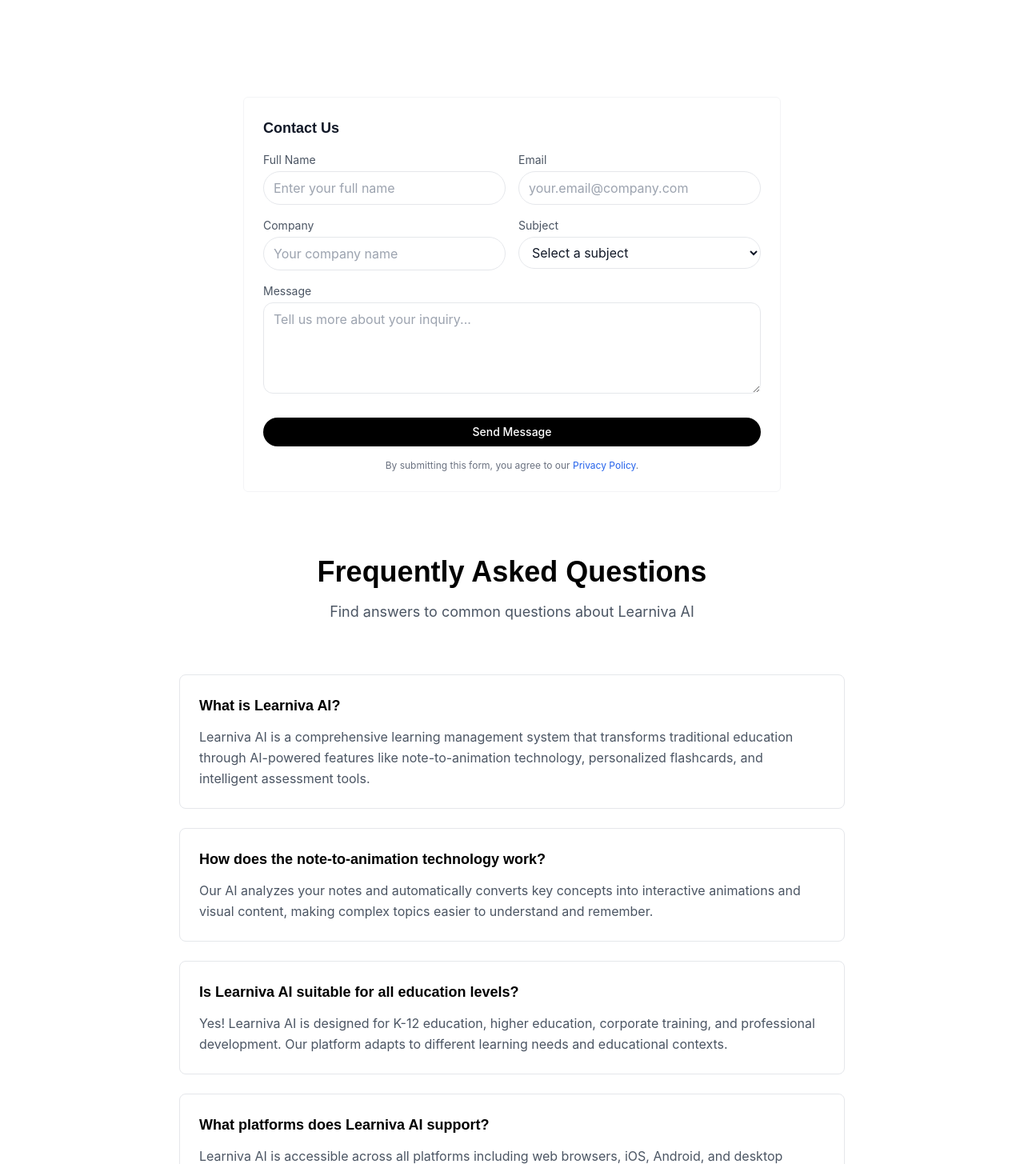
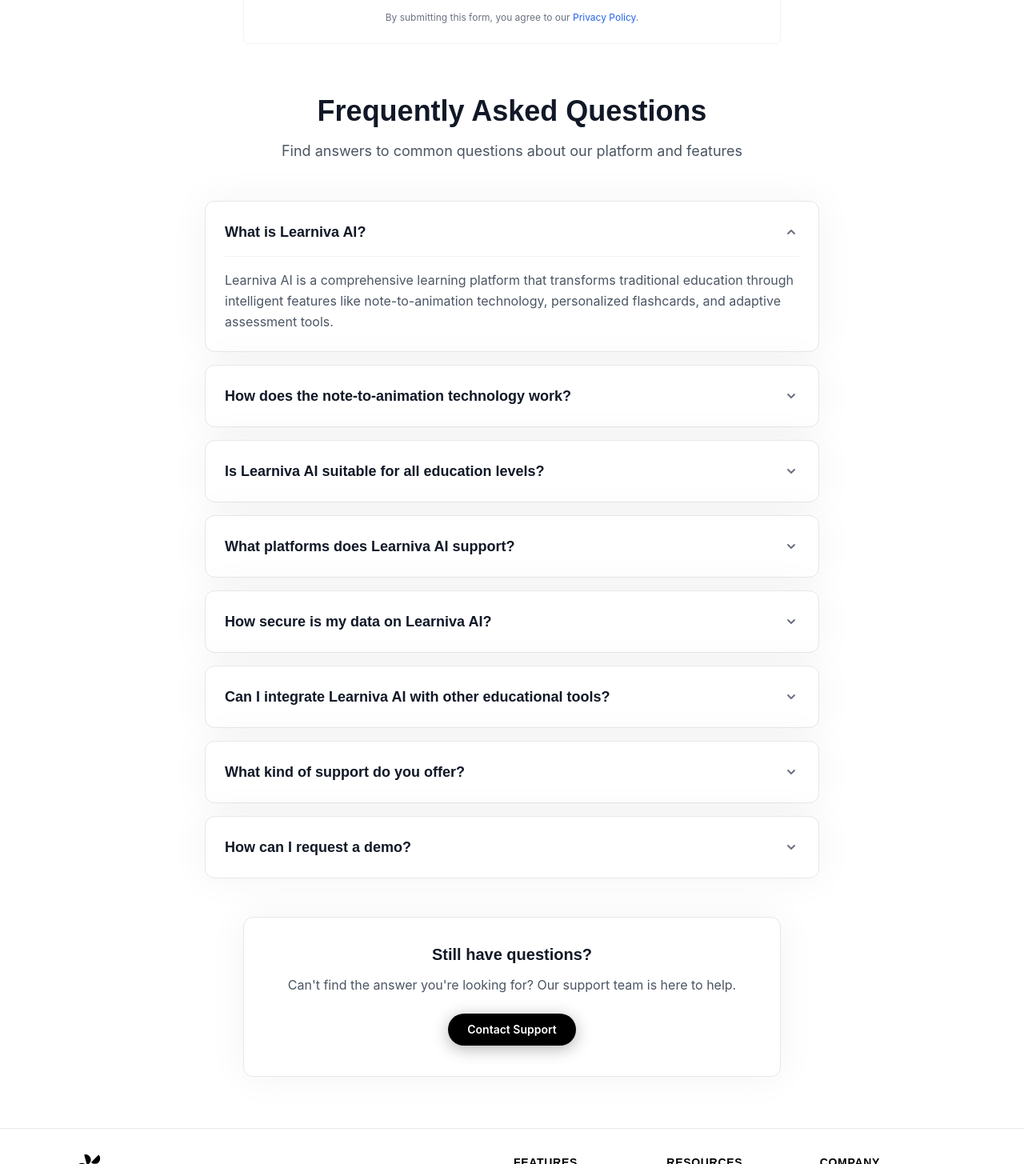
Before and after one commit to Muchafara/learniva-ai, a Next.js app: page /contact in a window 1280 px wide. Shown: the part 735-2190 px from the top of the page at 80% size. Built offline with nearby package versions, Linux system fonts and the light colour scheme.

Commit message:
refactor: enhance ContactPage layout and improve FAQ component functionality

```diff
--- a/src/app/contact/page.tsx
+++ b/src/app/contact/page.tsx
@@ -1,19 +1,35 @@
 
-
-import { ContactHero } from '@/components/contact/ContactHero'
+import { Metadata } from 'next'
 import { ContactForm } from '@/components/contact/ContactForm'
 import { FAQ } from '@/components/contact/FAQ'
 
+export const metadata: Metadata = {
+  title: 'Contact Us - Learniva AI',
+  description: 'Get in touch with the Learniva AI team. We\'re here to answer your questions and help you transform your learning experience.',
+}
+
 export default function ContactPage() {
   return (
-    <>
+    <div className="min-h-screen bg-white dark:bg-black overflow-hidden">
+      <div className="w-[80vw] max-w-5xl mx-auto pt-28 pb-16">
+        {/* Header */}
+        <div className="text-center mb-16">
+          <h1 className="text-3xl lg:text-4xl font-bold font-poppins text-gray-900 dark:text-white mb-3">
+            Contact Us
+          </h1>
+          <p className="text-lg text-gray-600 dark:text-gray-300 max-w-3xl mx-auto">
+            Have questions or need support? We're here to help. Reach out to our team and we'll get back to you as soon as possible.
+          </p>
+        </div>
 
-      <main className="min-h-screen">
-        <ContactHero />
+        {/* Contact Form */}
         <ContactForm />
-        <FAQ />
-      </main>
 
-    </>
+        {/* FAQ Section */}
+        <div className="mt-16">
+          <FAQ />
+        </div>
+      </div>
+    </div>
   )
 }
--- a/src/components/careers/OpenPositions.tsx
+++ b/src/components/careers/OpenPositions.tsx
@@ -284,7 +284,6 @@ export function OpenPositions() {
                   </p>
                 </div>
 
-                {/* Sample Requirements/Responsibilities */}
                 <div className="mb-6">
                   <h4 className="text-lg font-semibold text-gray-900 dark:text-white mb-3">
                     What You'll Do
--- a/src/components/contact/ContactForm.tsx
+++ b/src/components/contact/ContactForm.tsx
@@ -66,7 +66,6 @@ export function ContactForm() {
       onSubmit={handleSubmit}
       className="max-w-2xl w-full mx-auto bg-white/10 dark:bg-white/5 backdrop-blur-md rounded-md p-6 border border-gray-100 dark:border-gray-800"
     >
-      <h2 className="text-lg font-semibold text-gray-900 dark:text-white mb-4">Contact Us</h2>
 
       <div className="grid grid-cols-1 md:grid-cols-2 gap-4">
         <div>
--- a/src/components/contact/FAQ.tsx
+++ b/src/components/contact/FAQ.tsx
@@ -1,16 +1,20 @@
 'use client'
 
+import { useState } from 'react'
 import { motion } from 'framer-motion'
+import { HiChevronDown } from 'react-icons/hi'
 
 export function FAQ() {
+  const [openIndex, setOpenIndex] = useState<number | null>(0)
+
   const faqs = [
     {
       question: "What is Learniva AI?",
-      answer: "Learniva AI is a comprehensive learning management system that transforms traditional education through AI-powered features like note-to-animation technology, personalized flashcards, and intelligent assessment tools."
+      answer: "Learniva AI is a comprehensive learning platform that transforms traditional education through intelligent features like note-to-animation technology, personalized flashcards, and adaptive assessment tools."
     },
     {
       question: "How does the note-to-animation technology work?",
-      answer: "Our AI analyzes your notes and automatically converts key concepts into interactive animations and visual content, making complex topics easier to understand and remember."
+      answer: "Our system analyzes your notes and automatically converts key concepts into interactive animations and visual content, making complex topics easier to understand and remember."
     },
     {
       question: "Is Learniva AI suitable for all education levels?",
@@ -30,57 +34,86 @@ export function FAQ() {
     },
     {
       question: "What kind of support do you offer?",
-      answer: "We provide comprehensive support including 24/7 technical assistance, onboarding guidance, training resources, and dedicated account management for institutional clients."
+      answer: "We provide comprehensive support including technical assistance, onboarding guidance, training resources, and dedicated account management for institutional clients."
     },
     {
       question: "How can I request a demo?",
-      answer: "You can request a personalized demo by filling out our contact form, calling us directly, or visiting our website's demo page. Our team will schedule a convenient time to showcase the platform."
+      answer: "You can request a personalized demo by visiting our demo page, filling out our contact form, or reaching out to our team directly. We'll schedule a convenient time to showcase the platform."
     }
   ]
 
+  const toggleFAQ = (index: number) => {
+    setOpenIndex(openIndex === index ? null : index)
+  }
+
   return (
-    <section className="py-20 bg-white dark:bg-black">
-      <div className="max-w-4xl mx-auto px-4 sm:px-6 lg:px-8">
+    <div className="w-full">
       <motion.div
         initial={{ opacity: 0, y: 20 }}
-          animate={{ opacity: 1, y: 0 }}
+        whileInView={{ opacity: 1, y: 0 }}
         transition={{ duration: 0.6 }}
-          className="text-center mb-16"
+        viewport={{ once: true }}
+        className="text-center mb-12"
       >
-          <h2 className="text-3xl md:text-4xl font-bold text-black dark:text-white mb-4">
+        <h2 className="text-3xl lg:text-4xl font-bold font-poppins text-gray-900 dark:text-white mb-4">
           Frequently Asked Questions
         </h2>
-          <p className="text-lg text-gray-600 dark:text-gray-300">
-            Find answers to common questions about Learniva AI
+        <p className="text-lg text-gray-600 dark:text-gray-300 max-w-2xl mx-auto">
+          Find answers to common questions about our platform and features
         </p>
       </motion.div>
 
-        <div className="space-y-6">
+      <div className="max-w-3xl mx-auto space-y-4">
         {faqs.map((faq, index) => (
           <motion.div
             key={index}
             initial={{ opacity: 0, y: 20 }}
-              animate={{ opacity: 1, y: 0 }}
-              transition={{ duration: 0.6, delay: index * 0.1 }}
-              className="bg-white dark:bg-black rounded-lg p-6 border border-gray-200 dark:border-gray-800"
+            whileInView={{ opacity: 1, y: 0 }}
+            transition={{ duration: 0.6, delay: index * 0.05 }}
+            viewport={{ once: true }}
+            className="simple-card simple-glow rounded-xl p-6 border border-gray-200 dark:border-gray-700 transition-all duration-300 hover:shadow-lg"
           >
-              <h3 className="text-lg font-semibold text-black dark:text-white mb-3">
+            <button
+              onClick={() => toggleFAQ(index)}
+              className="w-full flex items-center justify-between text-left focus:outline-none"
+            >
+              <h3 className="text-lg font-semibold text-gray-900 dark:text-white pr-4">
                 {faq.question}
               </h3>
+              <HiChevronDown
+                className={`w-5 h-5 text-gray-500 dark:text-gray-400 transition-transform duration-300 flex-shrink-0 ${
+                  openIndex === index ? 'rotate-180' : ''
+                }`}
+              />
+            </button>
+
+            <motion.div
+              initial={false}
+              animate={{
+                height: openIndex === index ? 'auto' : 0,
+                opacity: openIndex === index ? 1 : 0
+              }}
+              transition={{ duration: 0.3, ease: 'easeInOut' }}
+              className="overflow-hidden"
+            >
+              <div className="pt-4 border-t border-gray-100 dark:border-gray-800 mt-4">
                 <p className="text-gray-600 dark:text-gray-300 leading-relaxed">
                   {faq.answer}
                 </p>
+              </div>
+            </motion.div>
           </motion.div>
         ))}
       </div>
 
       <motion.div
         initial={{ opacity: 0, y: 20 }}
-          animate={{ opacity: 1, y: 0 }}
-          transition={{ duration: 0.6, delay: 0.8 }}
-          className="text-center mt-12 p-8 bg-white dark:bg-black rounded-lg"
+        whileInView={{ opacity: 1, y: 0 }}
+        transition={{ duration: 0.6, delay: 0.4 }}
+        viewport={{ once: true }}
+        className="text-center mt-12 p-8 simple-card simple-glow rounded-xl border border-gray-200 dark:border-gray-700 max-w-2xl mx-auto"
       >
-          <h3 className="text-xl font-semibold text-black dark:text-white mb-3">
+        <h3 className="text-xl font-semibold text-gray-900 dark:text-white mb-3">
           Still have questions?
         </h3>
         <p className="text-gray-600 dark:text-gray-300 mb-6">
@@ -88,12 +121,11 @@ export function FAQ() {
         </p>
         <a
           href="mailto:support@learniva.ai"
-            className="inline-block px-6 py-3 bg-black dark:bg-white text-white dark:text-black font-medium rounded-md hover:bg-gray-800 dark:hover:bg-gray-100 transition-colors duration-200"
+          className="btn-primary text-sm px-6 py-2.5 !rounded-full inline-block"
         >
           Contact Support
         </a>
       </motion.div>
     </div>
-    </section>
   )
 }
```
Lines whose indentation alone changed are shown as unchanged.
